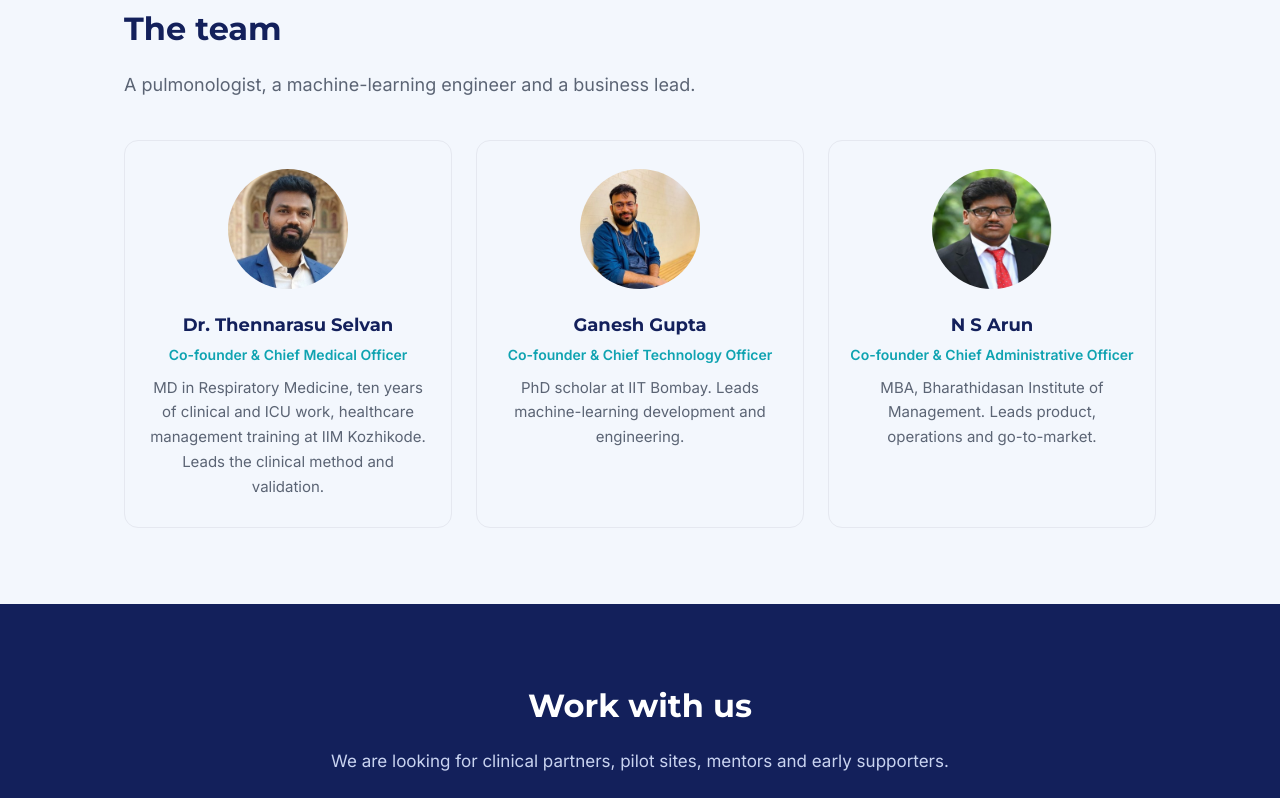
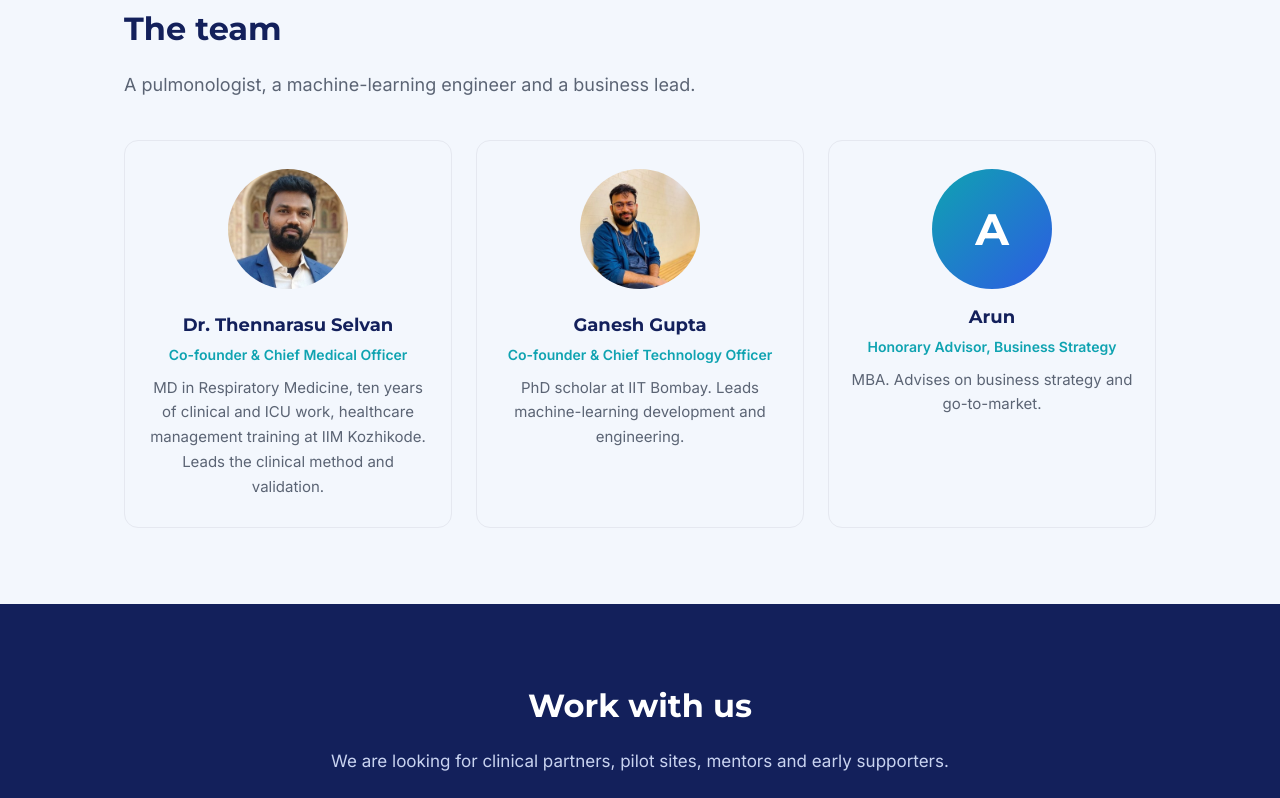
Before and after one commit to dr-thennarasu-selvan/hilumlife, a plain HTML site: page index.html in a window 1280 px wide. Shown: the part 2853-3651 px from the top of the page. Drawn offline with Linux system fonts and the light colour scheme.

Commit message:
Show Arun as Honorary Advisor (first name only, no photo)

```diff
--- a/index.html
+++ b/index.html
@@ -61,6 +61,7 @@
   .team{display:grid;grid-template-columns:repeat(3,1fr);gap:24px}
   .member{text-align:center;padding:28px 20px;border:1px solid var(--line);border-radius:14px}
   .member img{width:120px;height:120px;border-radius:50%;object-fit:cover;margin-bottom:14px}
+  .member .avatar{width:120px;height:120px;border-radius:50%;margin:0 auto 14px;display:flex;align-items:center;justify-content:center;background:linear-gradient(135deg,var(--teal),var(--blue));color:#fff;font:700 44px Montserrat,Arial,sans-serif}
   .member h3{font-size:18px}
   .member .role{color:var(--teal);font-weight:600;font-size:14px;margin:2px 0 10px}
   .member p{color:var(--muted);font-size:15px}
@@ -161,7 +162,7 @@
       <div class="team">
         <div class="member"><img src="team-thennarasu.jpg" alt="Dr. Thennarasu Selvan"><h3>Dr. Thennarasu Selvan</h3><div class="role">Co-founder &amp; Chief Medical Officer</div><p>MD in Respiratory Medicine, ten years of clinical and ICU work, healthcare management training at IIM Kozhikode. Leads the clinical method and validation.</p></div>
         <div class="member"><img src="team-ganesh.jpg" alt="Ganesh Gupta"><h3>Ganesh Gupta</h3><div class="role">Co-founder &amp; Chief Technology Officer</div><p>PhD scholar at IIT Bombay. Leads machine-learning development and engineering.</p></div>
-        <div class="member"><img src="team-arun.jpg" alt="N S Arun"><h3>N S Arun</h3><div class="role">Co-founder &amp; Chief Administrative Officer</div><p>MBA, Bharathidasan Institute of Management. Leads product, operations and go-to-market.</p></div>
+        <div class="member"><div class="avatar">A</div><h3>Arun</h3><div class="role">Honorary Advisor, Business Strategy</div><p>MBA. Advises on business strategy and go-to-market.</p></div>
       </div>
     </div>
   </section>
```
